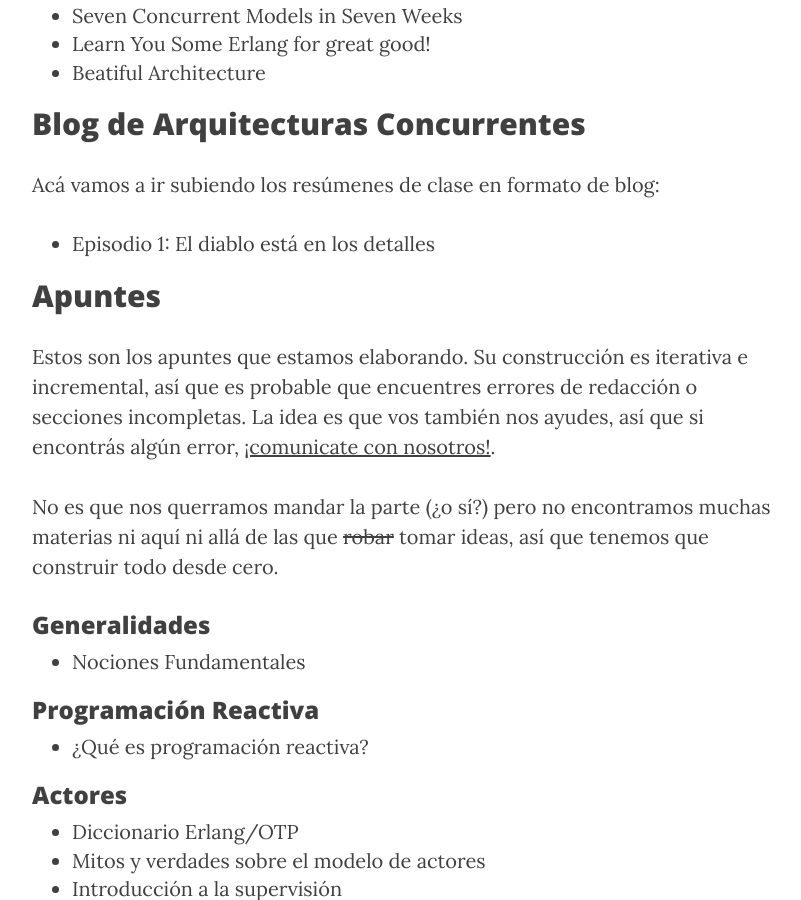
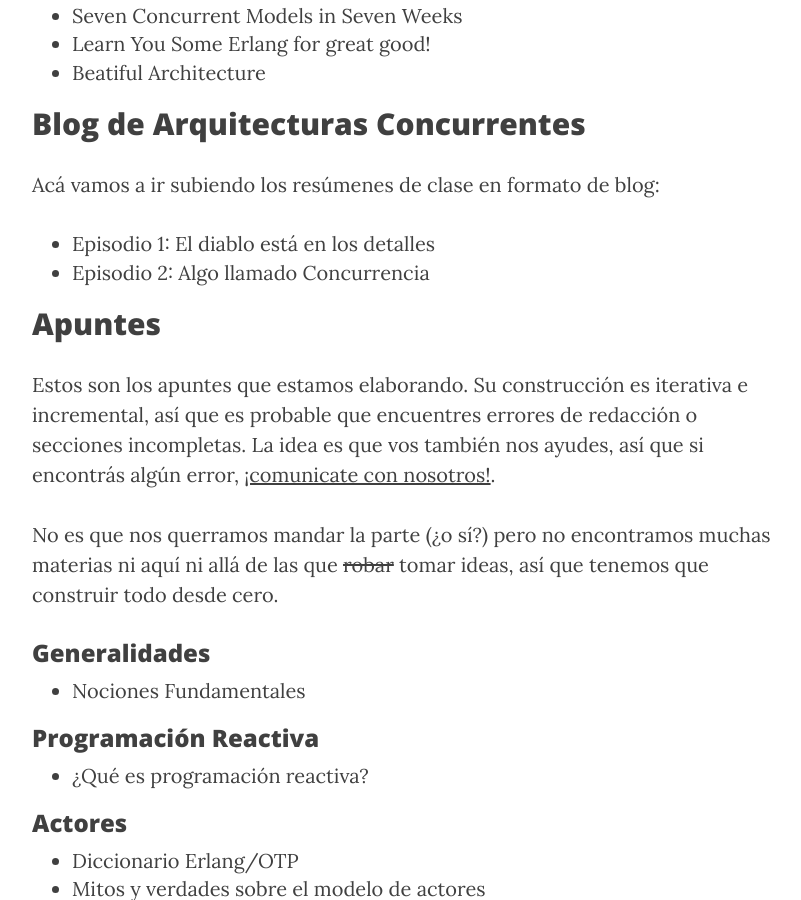
Before and after one commit to arquitecturas-concurrentes/arquitecturas-concurrentes.github.io, a Jekyll site: the page built from material.md, in a window 1280 px wide and 900 px high, scrolled down 773 px. Shown: the whole window, without its empty margins (233-1034 px from the left). Built offline with Jekyll 4.4.1, drawn with Linux system fonts in a browser that asks for light colours; nearby versions of some CDN libraries.

Commit message:
Update material.md

```diff
--- a/material.md
+++ b/material.md
@@ -21,7 +21,7 @@ Esta es la bibliografía oficial de la materia:
 Acá vamos a ir subiendo los resúmenes de clase en formato de blog:
 
 * [Episodio 1: El diablo está en los detalles](https://medium.com/@flbulgarelli/arquitecturas-concurrentes-episodio-1-el-diablo-est%C3%A1-en-los-detalles-692766ac669b)
-
+* [Episodio 2: Algo llamado Concurrencia](https://medium.com/@flbulgarelli/arquitecturas-concurrentes-episodio-2-algo-llamado-concurrencia-ab4994870eb1)
 
 ## Apuntes
 
```
